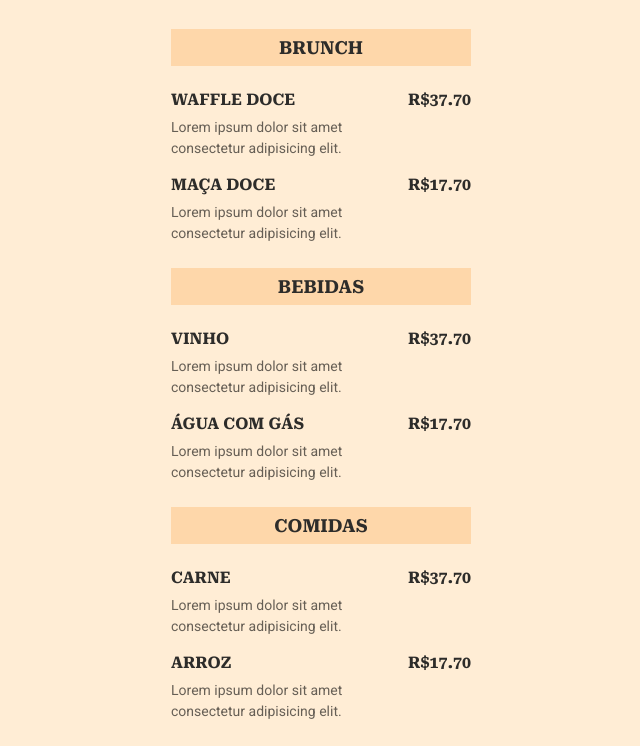
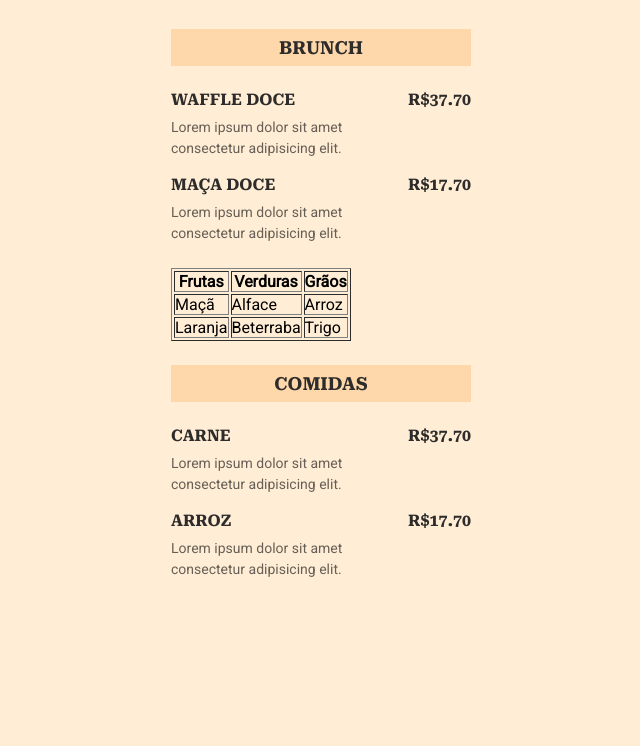
Before and after one commit to AlexDeveloperOne/brigada-temperatura, a plain HTML site: page index.html in a window 1280 px wide. Shown: the part 88-834 px from the top of the page, without its empty margins (319-959 px from the left). After the commit the page ends 800 px from the top, so only its background shows below. Drawn offline with Linux system fonts and the light colour scheme.

Commit message:
Update index.html

```diff
--- a/index.html
+++ b/index.html
@@ -50,31 +50,40 @@
     </section>
 
     <section>
-      <h2>Bebidas</h2>
+      <table border="1">
 
-      <ul>
-        <li>
-          <div class="details">
-            <h3>Vinho</h3>
-            <p class="description">
-              Lorem ipsum dolor sit amet consectetur adipisicing elit.
-            </p>
-          </div>
+    <tr>
 
-          <strong class="price"> R$37.70 </strong>
-        </li>
+        <th>Frutas</th>
 
-        <li>
-          <div class="details">
-            <h3>Água com gás</h3>
-            <p class="description">
-              Lorem ipsum dolor sit amet consectetur adipisicing elit.
-            </p>
-          </div>
+        <th>Verduras</th>
 
-          <strong class="price"> R$17.70 </strong>
-        </li>
-      </ul>
+        <th>Grãos</th>
+
+    </tr>
+
+    <tr>
+
+        <td>Maçã</td>
+
+        <td>Alface</td>
+
+        <td>Arroz</td>
+
+    </tr>
+
+    <tr>
+
+        <td>Laranja</td>
+
+        <td>Beterraba</td>
+
+        <td>Trigo</td>
+
+    </tr>
+
+</table>
+
     </section>
 
     <section>
```
